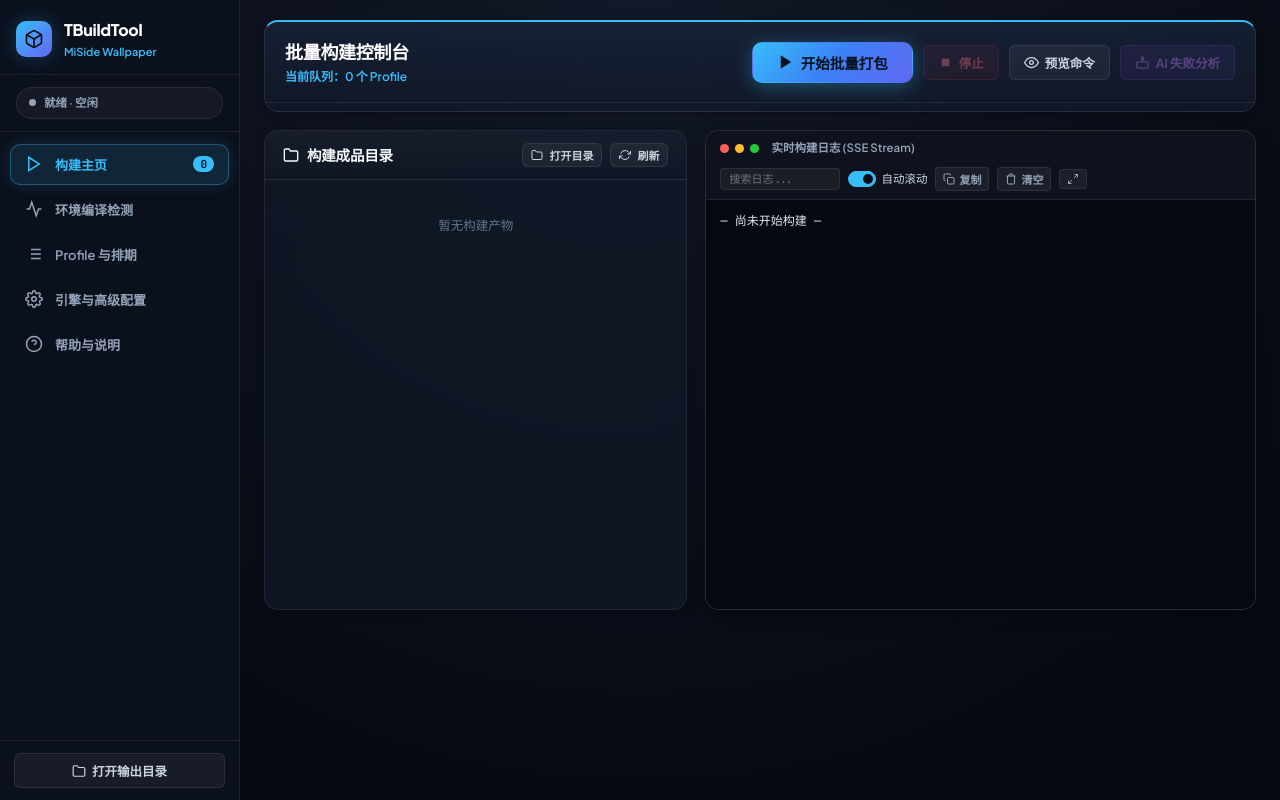
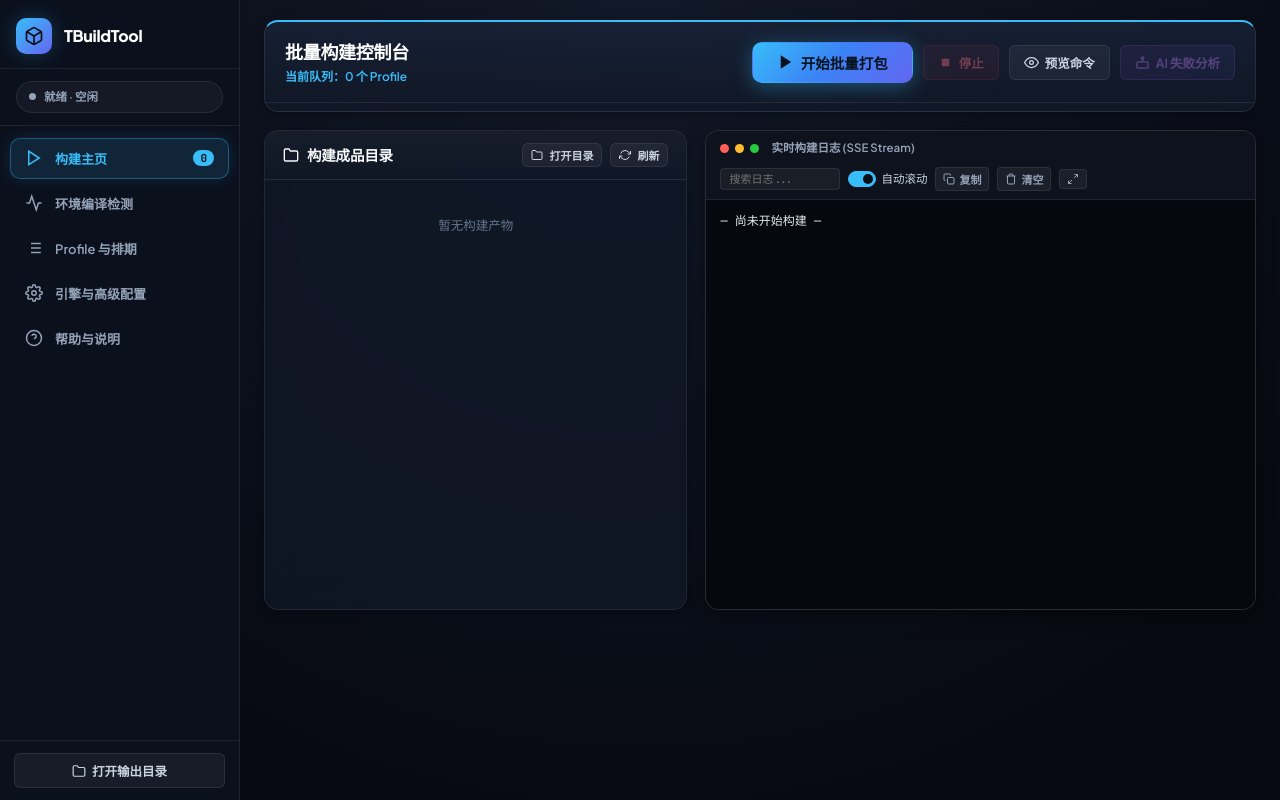
Before and after one commit to TouMingQAQ/UnityBuildTool, a plain HTML site: page web/public/index.html in a window 1280 px wide. Drawn offline with Linux system fonts and the light colour scheme; no server answers.

Commit message:
清理信息

```diff
--- a/web/public/index.html
+++ b/web/public/index.html
@@ -23,7 +23,6 @@
         </div>
         <div class="brand-meta">
           <div class="brand-title">TBuildTool</div>
-          <div class="brand-sub">MiSide Wallpaper</div>
         </div>
       </div>
 
--- a/web/public/style.css
+++ b/web/public/style.css
@@ -139,12 +139,6 @@ body {
   font-weight: 800;
   letter-spacing: -0.3px;
   color: #ffffff;
-}
-
-.brand-meta .brand-sub {
-  font-size: 11px;
-  color: var(--accent-primary);
-  font-weight: 600;
 }
 
 .sidebar-status {
--- a/web/server.js
+++ b/web/server.js
@@ -1665,7 +1665,7 @@ const server = http.createServer(async (req, res) => {
 if (require.main === module) {
   server.listen(PORT, HOST, () => {
     console.log('====================================================');
-    console.log('  TBuildTool · MiSide 壁纸 本地批量打包工具');
+    console.log('  TBuildTool · 本地批量打包工具');
     console.log(`  地址: http://${HOST}:${PORT}`);
     console.log('  关闭窗口即停止服务');
     console.log('====================================================');
```
Also changed, not shown: 1 other file.
